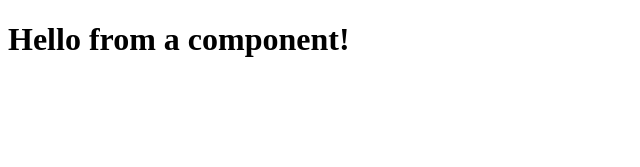
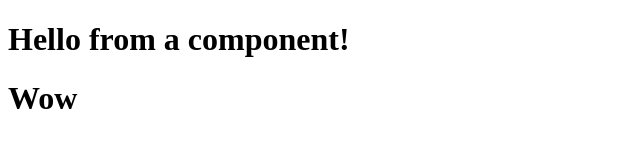
Before and after one commit to DarwinMelaya/Learnin-React, a React (Vite) app in the folder frontend/: page / in a window 1280 px wide. Shown: the top 167 px of the page, without its empty margins (0-640 px from the left). Built offline with nearby package versions, Linux system fonts and the light colour scheme.

Commit message:
What is JSX in React

```diff
--- a/frontend/src/components/Hello.jsx
+++ b/frontend/src/components/Hello.jsx
@@ -1,4 +1,9 @@
 function Hello() {
-  return <h1>Hello from a component!</h1>;
+  return (
+    <div>
+      <h1>Hello from a component!</h1>
+      <h1>Wow</h1>
+    </div>
+  );
 }
 export default Hello;
```
